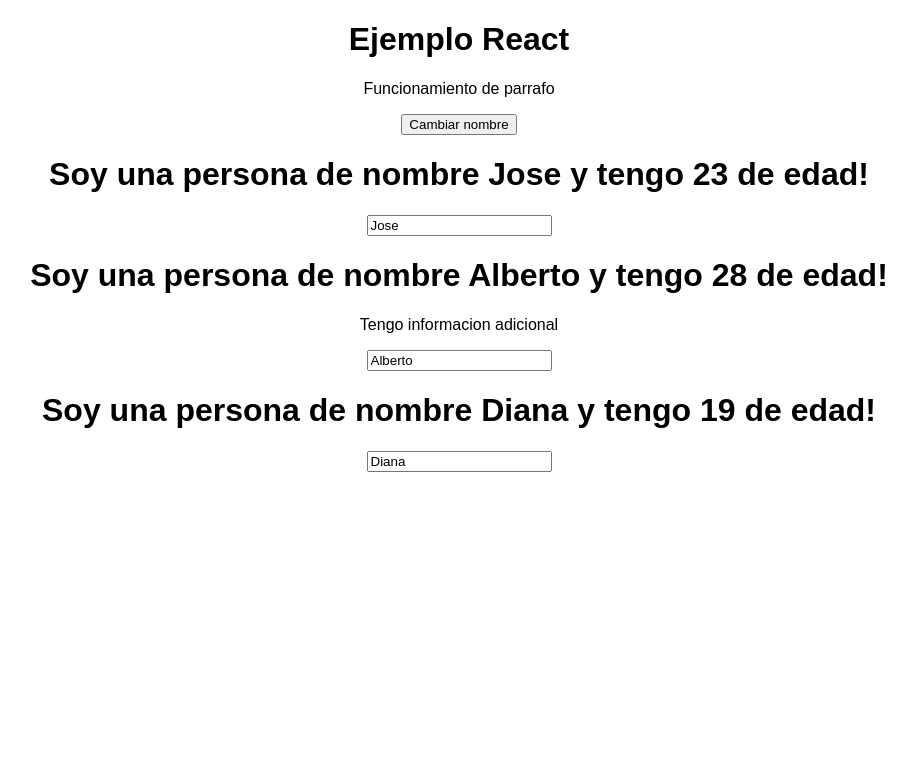
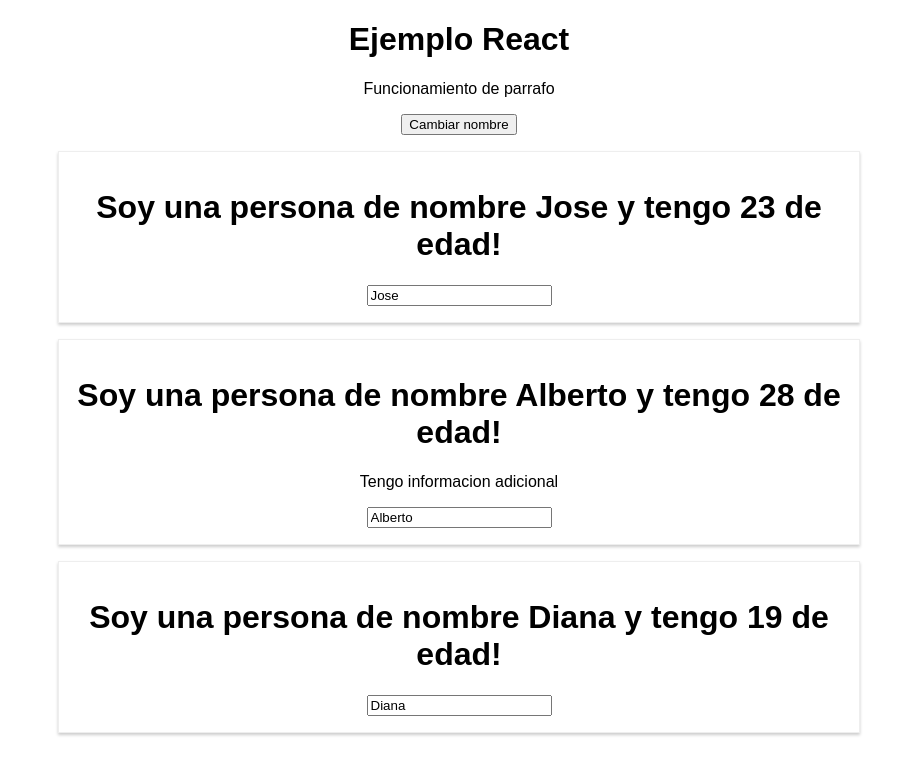
Before and after one commit to LazarusPolar/React-Train, a React (Create React App) app: page / in a window 1280 px wide. Shown: the top 774 px of the page, without its empty margins (181-1097 px from the left). Built offline with nearby package versions, Linux system fonts and the light colour scheme.

Commit message:
Estilizado e importacion de CSS para JSX

```diff
--- /dev/null
+++ b/src/Persona/Persona.css
@@ -0,0 +1,9 @@
+.Persona {
+    width: 60%;
+    margin: 16px auto;
+    border: 1px solid #eee;
+    box-shadow: 0 2px 3px #ccc;
+    padding: 16px;
+    text-align: center;
+
+}
--- a/src/Persona/Persona.js
+++ b/src/Persona/Persona.js
@@ -1,11 +1,12 @@
 import React from 'react';
+import './Persona.css'
 
 const persona = (props) => {
         // Children refiere a todos los elementos que se encuentren entre los tags
         // de cualquier JSX (En este caso "Persona")
     return (
         // onChange se ejecuta cuando algo cambia dentro del elemento
-        <div>
+        <div className = "Persona">
             <h1 onClick={props.click}>Soy una persona de nombre {props.nombre} y tengo {props.edad} de edad!</h1>
             <p>{props.children}</p>
             <input type="text" onChange={props.cambio} value = {props.nombre} />
```
